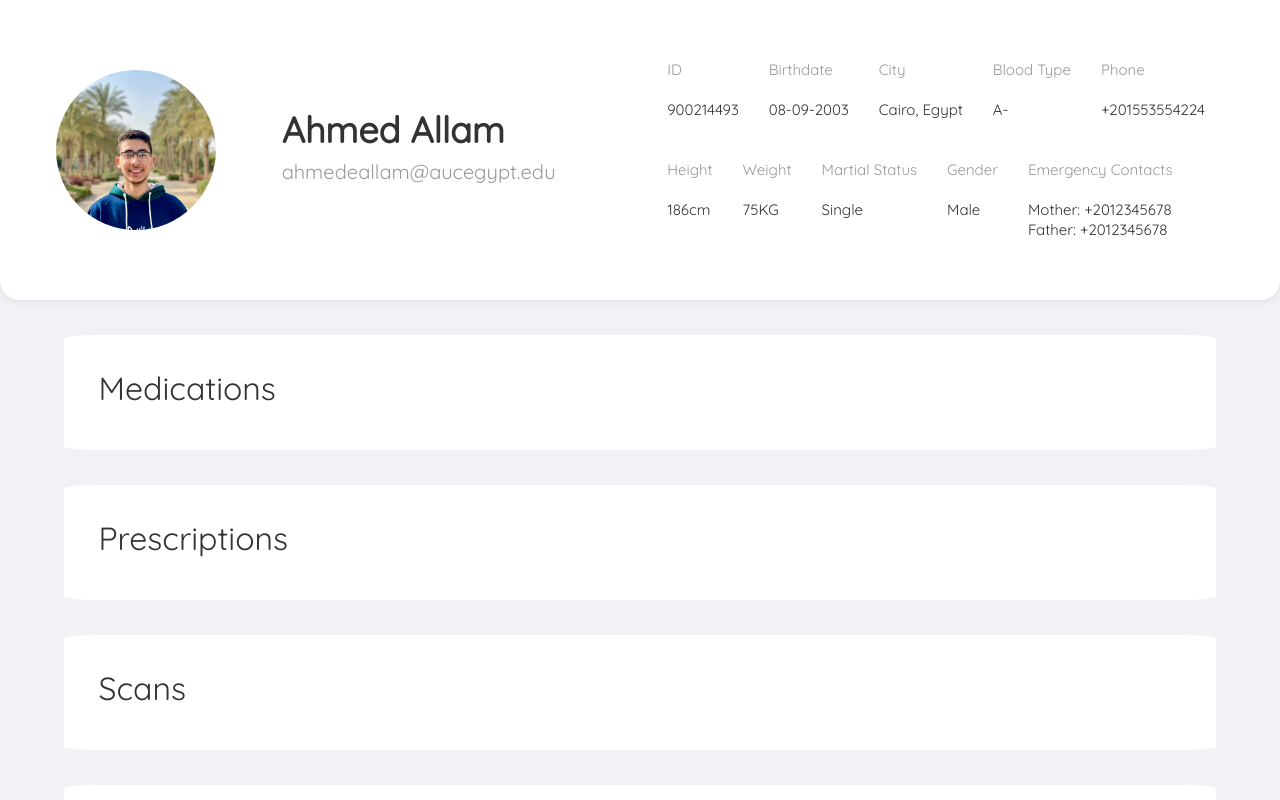
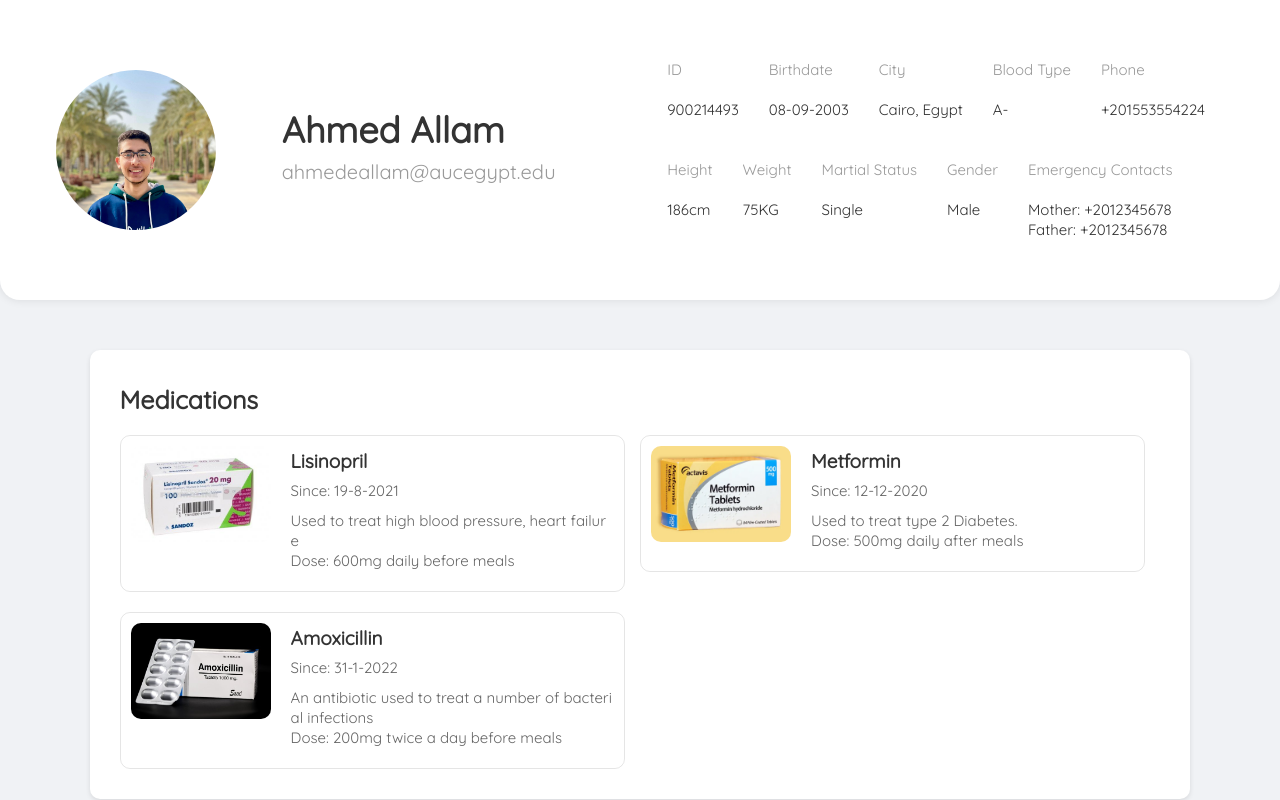
Before and after one commit to ahmedemad3965/MediCard, a plain HTML site: page index.html in a window 1280 px wide. Shown: the top 800 px of the page. Drawn offline with nearby package versions, Linux system fonts and the light colour scheme.

Commit message:
Finished the medications section

```diff
--- a/index.html
+++ b/index.html
@@ -151,6 +151,98 @@
                 Medications
             </h2>
 
+            <div class="row no-gutters">
+
+                <div class="col-md-6 col-xs-12">
+                    <div class="record-item">
+
+                        <img class="medication-image" src="medi3.jpg" />
+
+                        <div>
+                            <div class="medication-title">
+                                <span>
+                                    Lisinopril
+                                </span>
+                            </div>
+
+                            <div class="medication-date">
+                                <span>
+                                    Since: 19-8-2021
+                                </span>
+                            </div>
+
+                            <div class="medication-details">
+                                <span>
+                                    Used to treat high blood pressure, heart failure                                    <br />
+                                    Dose: 600mg daily before meals
+                                </span>
+                            </div>
+                        </div>
+
+                    </div>
+                </div>
+
+                <div class="col-md-6 col-xs-12">
+                    <div class="record-item">
+
+                        <img class="medication-image" src="medi1.webp" />
+
+                        <div>
+                            <div class="medication-title">
+                                <span>
+                                    Metformin
+                                </span>
+                            </div>
+
+                            <div class="medication-date">
+                                <span>
+                                    Since: 12-12-2020
+                                </span>
+                            </div>
+
+                            <div class="medication-details">
+                                <span>
+                                    Used to treat type 2 Diabetes.
+                                    <br />
+                                    Dose: 500mg daily after meals
+                                </span>
+                            </div>
+                        </div>
+
+                    </div>
+                </div>
+
+                <div class="col-md-6 col-xs-12">
+                    <div class="record-item">
+
+                        <img class="medication-image" src="medi2.jpeg" />
+
+                        <div>
+                            <div class="medication-title">
+                                <span>
+                                    Amoxicillin
+                                </span>
+                            </div>
+
+                            <div class="medication-date">
+                                <span>
+                                   Since: 31-1-2022
+                                </span>
+                            </div>
+
+                            <div class="medication-details">
+                                <span>
+                                    An antibiotic used to treat a number of bacterial infections                                    <br />
+                                    Dose: 200mg twice a day before meals
+                                </span>
+                            </div>
+                        </div>
+
+                    </div>
+                </div>
+            </div>
+
+
         </div>
 
         <div id="prescriptions">
--- a/style.css
+++ b/style.css
@@ -111,18 +111,68 @@ body {
     color: #333333;
 }
 
-#top-content span, h2 {
+#top-content span, #top-content h2 {
     overflow: hidden;
     text-overflow: ellipsis;
 }
 
 #medical-details {
-    margin: 0 5%;
+    margin: 50px 7%;
 }
 
-#medical-details div {
-    padding: 3%;
-    margin-top: 3%;
-    border-radius: 3%;
+#medical-details > div {
+    padding: 30px;
+    margin-top: 20px;
+    box-shadow: 0px 2px 5px rgba(0, 0, 0, 0.1);
+    border-radius: 10px;
     background-color: #FFFFFF;
 }
+
+#medical-details h2 {
+    font-size: 25px;
+    font-weight: bold;
+    color: #333333;
+    margin-top: 5px;
+    margin-bottom: auto;
+}
+
+
+#medical-details .record-item {
+    padding: 10px;
+    margin-top: 20px;
+    margin-right: 15px;
+    border: rgba(0, 0, 0, 0.1) 1px solid;
+    border-radius: 10px;
+    display: flex;
+}
+
+#medical-details .medication-image {
+    width: 140px;
+    height: 96px;
+    margin-right: 20px;
+    border-radius: 10px;
+}
+
+#medical-details .medication-title {
+    font-size: 19px;
+    color: #333333;
+    font-weight: bold;
+    margin-top: 5px;
+    margin-bottom: 10px;
+}
+
+#medical-details span {
+    word-break: break-all;
+}
+
+#medical-details .medication-date {
+    font-size: 15px;
+    color: #666666;
+    margin-bottom: 10px;
+}
+
+#medical-details .medication-details {
+    font-size: 15px;
+    color: #666666;
+    margin-bottom: 10px;
+}
```
Also changed, not shown: medi1.webp (added), medi2.jpeg (added), medi3.jpg (added), 2 other files.
